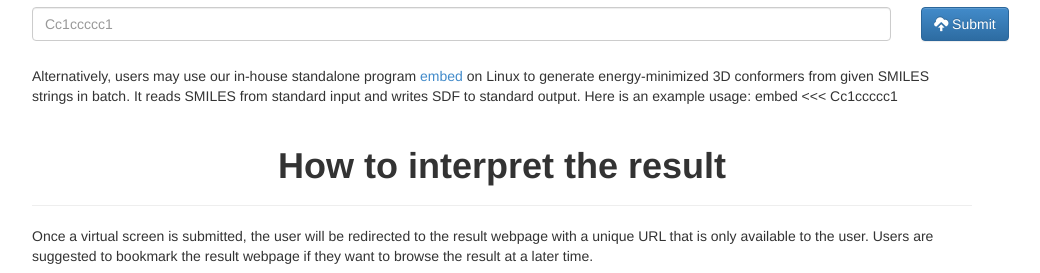
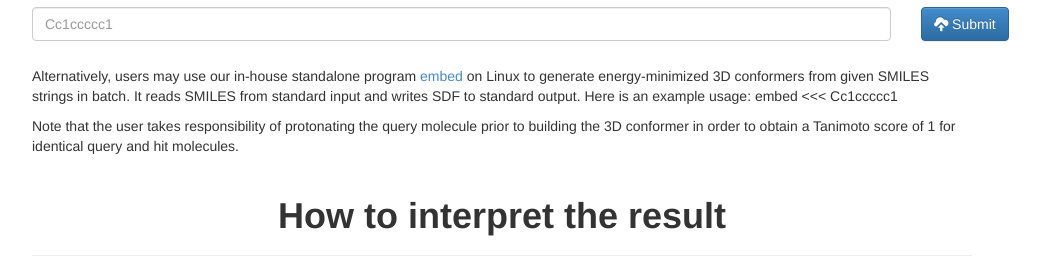
Before and after one commit to LouaiKB/USR-VS, a website: page public/help/index.html in a window 1280 px wide. Shown: the part 1067-1340 px from the top of the page, without its empty margins (138-1178 px from the left). Drawn offline with Linux system fonts and the light colour scheme.

Commit message:
Added a sentence about query molecule protonation

```diff
--- a/public/help/index.html
+++ b/public/help/index.html
@@ -74,6 +74,7 @@
 			</div>
 			<p><textarea id="embed_out" class="form-control"></textarea></p>
 			<p>Alternatively, users may use our in-house standalone program <a href="embed">embed</a> on Linux to generate energy-minimized 3D conformers from given SMILES strings in batch. It reads SMILES from standard input and writes SDF to standard output. Here is an example usage: embed &lt;&lt;&lt; Cc1ccccc1</p>
+			<p>Note that the user takes responsibility of protonating the query molecule prior to building the 3D conformer in order to obtain a Tanimoto score of 1 for identical query and hit molecules.</p>
 		</section>
 		<section>
 			<div class="page-header">
```
